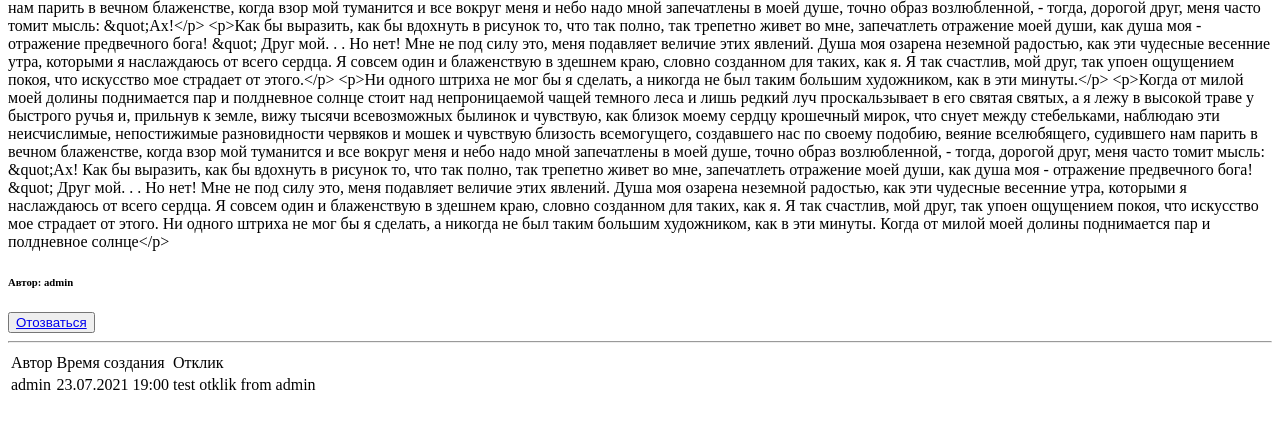
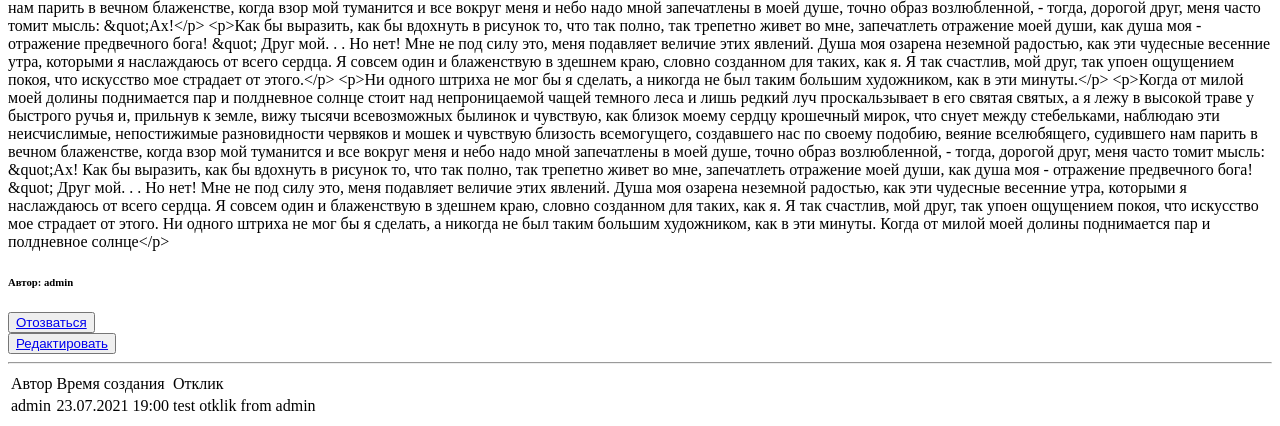
Before and after one commit to artem-pvl/my_mmorpg_board, a Django app: page /board/4 in a window 1280 px wide. Shown: the part 384-810 px from the top of the page. Before the commit the page ends 774 px from the top, so only its background shows below. Run offline with Django 3.2, Linux system fonts and the light colour scheme; a user stored in the database is signed in; data comes from the database, SQL or seed files in the repository; both versions use the stored data as it was after the commit; parts of the project's set-up code (start-up, migrations or seed data) failed here and were passed over; some libraries are stand-ins or nearby versions.

Commit message:
ad edit button added

```diff
--- a/portal/templates/ad_detail.html
+++ b/portal/templates/ad_detail.html
@@ -18,6 +18,11 @@
         <div>
             <button><a href="{% url 'reply_create_view' ad.id %}">Отозваться</a></button>
         </div>
+        {% if user.id == ad.user_id.id %}
+            <div>
+                <button><a href="{% url 'ad_edit_view' ad.id %}">Редактировать</a></button>
+            </div>
+        {% endif %}
     {% endif %}
     <hr>
 
```
Also changed, not shown: portal/db.sqlite3.
